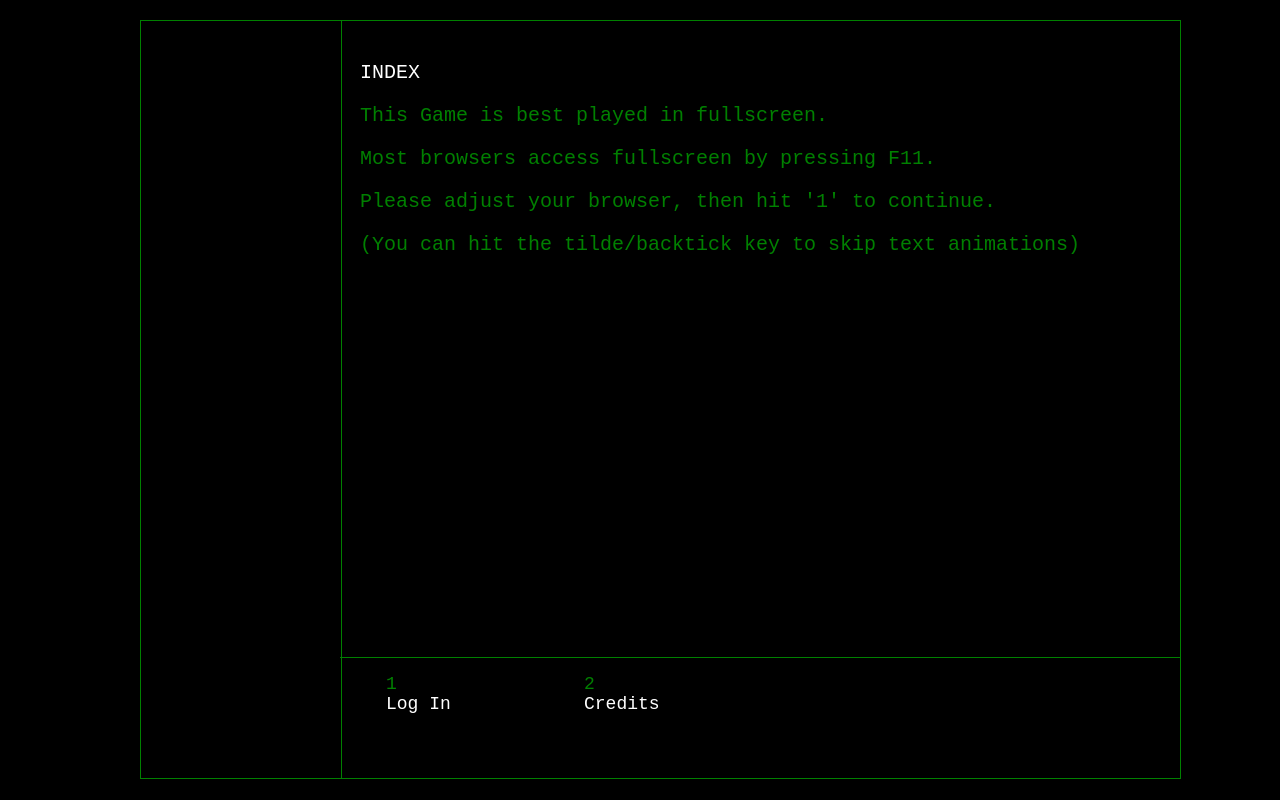
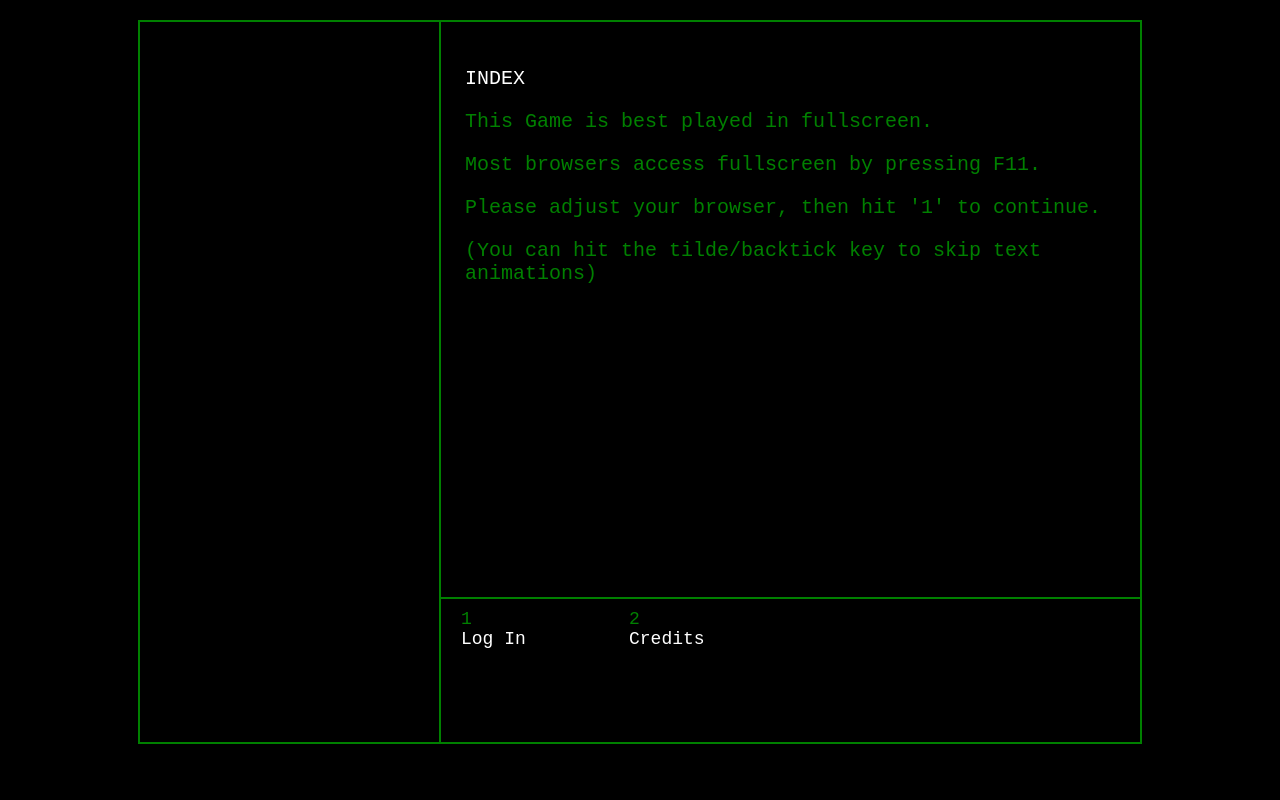
Before and after one commit to ertyseidohl/cyberpunk, a plain HTML site: page index.html in a window 1280 px wide. Drawn offline with Linux system fonts and the light colour scheme.

Commit message:
Rewrote css for main containers

```diff
--- a/Game.js
+++ b/Game.js
@@ -83,15 +83,20 @@
 					callback: null,
 					enabled: false
 				};
-				this.opt[i].element.onclick = function() {
-					game.keyListener(48 + i);
-				};
+				this.opt[i].element.onclick = function(j) {
+					return function() {
+						return game.keyListener(48 + j);
+					};
+				}(i);
 			}
+
+			this.outEl.onclick = function() {
+				this.typewriter.finish();
+			}.bind(this);
 
 			this.player = new Player();
 
 			this.setOptions({});
-			this.flow();
 		};
 	};
 
@@ -207,15 +212,6 @@
 		this.setOptions({});
 	};
 
-	Game.prototype.flow = function() {
-		var height = document.body.clientHeight;
-		var inHeight = 100;
-		var outHeight = height - 20 - 20 - 10 - 10 - 4 - 40 - inHeight;
-		this.outEl.style.height = outHeight + "px";
-		this.inEl.style.height = inHeight + "px";
-		this.playerEl.style.height = outHeight + inHeight + 10 + 10 + 1 + "px";
-	};
-
 	Game.prototype.setOptions = function(options) {
 		options = options || {};
 		for(var i = 1; i <= 4; i++) {
--- a/Typewriter.js
+++ b/Typewriter.js
@@ -1,7 +1,7 @@
 ;(function(exports) {
 var Typewriter = function() {
 	this.queue = [];
-}
+};
 
 Typewriter.prototype.push = function(element, stringObjects, delay, callback) {
 	stringObjects = __(stringObjects);
@@ -21,13 +21,13 @@ Typewriter.prototype.push = function(element, stringObjects, delay, callback) {
 
 Typewriter.prototype.clear = function() {
 	this.queue = [];
-}
+};
 
 Typewriter.prototype.finish = function() {
 	this.queue.forEach(function(a) {
 		a.finish = true;
 	});
-}
+};
 
 Typewriter.prototype.typeFunction = function() {
 	if(this.done) return;
@@ -35,7 +35,7 @@ Typewriter.prototype.typeFunction = function() {
 	while(this.delayPassed == this.delay || (this.finish && !this.done)) {
 		var obj = this.stringObjects[this.objectsIndex];
 		this.delayPassed = 0;
-		if(obj.stringIndex == 0) {
+		if(obj.stringIndex === 0) {
 			this.el = document.createElement(obj.contain);
 			if(obj.color) this.el.style.color = obj.color;
 			if(obj.font) this.el.style.fontFamily = obj.font;
@@ -55,7 +55,7 @@ Typewriter.prototype.typeFunction = function() {
 				this.el.innerHTML += obj.text;
 				obj.stringIndex += obj.text.length;
 			} else{
-				throw new Error("The 'appear' value is incorrect (index.js, 231). Text was: " + obj.text);
+				throw new Error("The 'appear' value is incorrect. Text was: " + obj.text);
 			}
 		}
 	}
@@ -65,7 +65,7 @@ Typewriter.prototype.loop = function() {
 	for(var i = 0; i < this.queue.length; i++) {
 		this.queue[i].loop();
 		if(this.queue[i].done) {
-			if(this.queue[i].callback != undefined) {
+			if(this.queue[i].callback !== undefined) {
 				this.queue[i].callback.call(game, this.queue[i]);
 			}
 			this.queue.splice(i, 1);
--- a/index.css
+++ b/index.css
@@ -1,12 +1,16 @@
-html, body{
+html{
 	margin: 0;
 	padding: 0;
+	width: 100%;
+	height: 100%;
+}
+body{
+	margin: 0;
 	width: 100%;
 	height: 100%;
 	position: relative;
 	background-color: black;
 }
-
 div{
 	margin: 0;
 	padding: 0;
@@ -14,77 +18,78 @@ div{
 	font-family: "Courier New", "Courier", monospace;
 	font-size: 20px;
 }
-
 #anim{
 	background-color: black;
 	position: absolute;
 	top: 50%;
 	left: 50%;
 }
-
 #anim2{
 	background-color: white;
 	position: absolute;
 	top: 0;
 	left: 0;
+	bottom: 0;
+	right: 0;
+}
+#console{
+	position: relative;
+	height: 90%;
+	top: 20px;
 	width: 100%;
-	height: 100%;
-
+	margin: 0px auto;
+	max-width: 1000px;
+	border: 2px solid green;
+	background-color: black;
 }
-
 #output{
-	margin: 0 auto;
-	border: 1px solid green;
-	border-left: none;
-	padding: 20px;
-	width: 800px;
-	margin-left: 200px;
+	position: absolute;
+	top: 0;
+	left: 30%;
+	bottom: 20%;
+	right: 0;
+	outline: 1px solid green;
+	padding: 2.5%;
 }
-
 #input{
-	width: 800px;
-	border: 1px solid green;
-	border-top: none;
-	border-left: none;
-	padding: 10px 20px;
-	margin: 0 auto;
-	margin-left: 200px;
+	outline: 1px solid green;
+	padding: 0;
+	position: absolute;
+	top: 80%;
+	left: 30%;
+	bottom: 0;
+	right: 0;
 }
-
 	.option{
-	width: 146px;
+		width: 18%;
 		float: left;
-	margin-left: 2.5%;
-	margin-right: 2.5%;
-	height: 90%;
-	padding: 6px;
+		margin: 0 1.5%;
+		height: 85%;
+		padding: 1.5% 1.5%;
 		color: white;
 		font-size: 18px;
 	}
-
 	.option-num{
 		display: block;
 		color: green;
 	}
-
+#player{
+	position: absolute;
+	top: 0;
+	left: 0;
+	bottom: 0;
+	right: 70%;
+	padding: 10px 20px;
+	outline: 1px solid green;
+	font-size: 16px;
+}
+	#player ul{
+		margin-left: 0;
+		padding-left: 20px;
+	}
 .clear{
 	clear: both;
 }
-
-#console{
-	width: 1000px;
-	margin: 0px auto;
-	padding: 20px;
-}
-
-#player{
-	float: left;
-	width: 160px;
-	padding: 20px;
-	border: 1px solid green;
-	font-size: 16px;
-}
-
 input{
 	background-color: black;
 	margin: 0;
@@ -94,13 +99,7 @@ input{
 	font-family: "Courier New", "Courier", monospace;
 	color: green;
 }
-
 .heavy{
 	font-size: 1.2em;
 	font-weight: bold;
 }
-
-#player ul{
-	margin-left: 0;
-	padding-left: 20px;
-}
--- a/index.js
+++ b/index.js
@@ -35,7 +35,3 @@ function onReady ( callback ) {
 }
 
 onReady(init);
-
-window.addEventListener('resize', function(event) {
-  game.flow();
-});
--- a/script.js
+++ b/script.js
@@ -187,7 +187,7 @@
 					contain: "h4"
 				},
 				{
-					text: "Jorge Seidel"
+					text: "Jorge Seidel, Levi Satter"
 				}
 			],
 			options: [
@@ -242,13 +242,13 @@
 			color: "blue",
 			text: [
 				"To: __NAME_UC__",
-				"From: JANUS",
+				"From: JASON LANDES",
 				"Subject: HELP PLEASE",
-				"I'M TRAPPED IN ROOM S229 IN SUB-BASEMENT 2. IS ANYONE STILL AROUND? I'VE TRIED CALLING SECURITY BUT THEY AREN'T ANSWERING.",
+				"I'M TRAPPED IN ROOM S429 IN Sub-Basement 4. IS ANYONE STILL AROUND? I'VE TRIED CALLING SECURITY BUT THEY AREN'T ANSWERING.",
 				"I KNOW THIS IS TOTALLY AGAINST POLICY, BUT THERE'S A SPARE KEYCARD IN MY DESK (ROOM 2206) IN THE THIRD DRAWER DOWN THAT WILL GET YOU INTO THE BASEMENT.",
 				"I'VE BEEN DOWN HERE A LONG TIME ALREADY AND I REALLY DON'T WANT TO BE HERE UNTIL MONDAY!",
 				"PLEASE HELP ME!",
-				"JANUS"
+				"JASON"
 			],
 			options: [
 				{
@@ -257,7 +257,7 @@
 				},
 				{
 					text: "Go to Elevator",
-					state: "mizumo_elevator_locked"
+					state: "mizumo_elevator_call"
 				},
 				{
 					text: "Ignore Message",
@@ -291,7 +291,7 @@
 					state: "mizumo_room_2206_examine"
 				},
 				{
-					condition: function() {return !(game.player.has(game.items.sb2_keycard));},
+					condition: function() {return !(game.player.has(game.items.sb4_keycard));},
 					text: "Get Keycard",
 					state: "mizumo_room_2206_keycard"
 				},
@@ -302,7 +302,7 @@
 				},
 				{
 					text: "Go to Elevator",
-					state: "mizumo_elevator_locked"
+					state: "mizumo_elevator_call"
 				}
 			]
 		},
@@ -318,7 +318,7 @@
 			],
 			options: [
 				{
-					condition: function() {return !(game.player.has(game.items.sb2_keycard));},
+					condition: function() {return !(game.player.has(game.items.sb4_keycard));},
 					text: "Get Keycard",
 					state: "mizumo_room_2206_keycard"
 				},
@@ -329,7 +329,7 @@
 				},
 				{
 					text: "Go to Elevator",
-					state: "mizumo_elevator_locked"
+					state: "mizumo_elevator_call"
 				}
 			]
 		},
@@ -391,10 +391,10 @@
 				{
 					condition: function() {return game.player.location == "Mizumo HQ, room 2206";},
 					text: "Go to Elevator",
-					state: "mizumo_elevator_locked"
+					state: "mizumo_elevator_call"
 				},
 				{
-					condition: function() {return game.player.location == "Mizumo HQ, room 2206" && !(game.player.has(game.items.sb2_keycard));},
+					condition: function() {return game.player.location == "Mizumo HQ, room 2206" && !(game.player.has(game.items.sb4_keycard));},
 					text: "Get Keycard from Desk",
 					state: "mizumo_room_2206_keycard"
 				},
@@ -437,10 +437,10 @@
 				{
 					condition: function() {return game.player.location == "Mizumo HQ, room 2206";},
 					text: "Go to Elevator",
-					state: "mizumo_elevator_locked"
+					state: "mizumo_elevator_call"
 				},
 				{
-					condition: function() {return game.player.location == "Mizumo HQ, room 2206" && !(game.player.has(game.items.sb2_keycard));},
+					condition: function() {return game.player.location == "Mizumo HQ, room 2206" && !(game.player.has(game.items.sb4_keycard));},
 					text: "Get Keycard from Desk",
 					state: "mizumo_room_2206_keycard"
 				},
@@ -469,7 +469,7 @@
 			],
 			options: [
 				{
-					condition: function() {return game.player.location == "Mizumo HQ, room 2206" && !(game.player.has(game.items.sb2_keycard));},
+					condition: function() {return game.player.location == "Mizumo HQ, room 2206" && !(game.player.has(game.items.sb4_keycard));},
 					//player is in downstairs office, no keycard
 					text: "Get Keycard from Desk",
 					state: "mizumo_room_2206_keycard",
@@ -477,13 +477,13 @@
 				{
 					condition: function() {return game.player.location == "Mizumo HQ, room 2206";},
 					text: "Go to Elevator",
-					state: "mizumo_elevator_locked"
+					state: "mizumo_elevator_call"
 				},
 				{
 					condition: function() {return game.player.location == "Mizumo HQ, room 2503";},
 					//player is in their own office
 					text: "Ignore the message - go home",
-					state: "mizumo_elevator_locked"
+					state: "mizumo_elevator_call"
 				},
 				{
 					condition: function() {return game.player.location == "Mizumo HQ, room 2503";},
@@ -497,31 +497,31 @@
 		mizumo_room_2206_keycard: {
 			location: 'Mizumo HQ, room 2206',
 			callfore: function() {
-				game.player.get(game.items.sb2_keycard);
+				game.player.get(game.items.sb4_keycard);
 			},
 			text: [
-				"You pick up the keycard. It looks like your own, except their department code is \"AIRT\", which you've never heard of. The name on the keycard is \"Jason Landes\".",
+				"You pick up the keycard. It looks like your own, except their department code is \"AIRT\", which you've never heard of. The name on the keycard is \"Jason Landes\"."
 			],
 			options: [
 				{
 					text: "Put the keycard back and go home",
 					callback: function() {
-						game.player.lose(game.items.sb2_keycard);
+						game.player.lose(game.items.sb4_keycard);
 					},
 					state: "mizumo_leaving"
 				},
 				{
-					text: "Go help the trapped person",
-					state: "mizumo_elevator_locked"
+					text: "Go help Jason",
+					state: "mizumo_elevator_call"
 				}
 			]
 		},
-		mizumo_elevator_locked: {
+		mizumo_elevator_call: {
 			location: 'Mizumo HQ, Service Elevator 07b',
 			text: [
-				"You press the button to call an elevator, and one immediately opens behind you."
-				//todo
-
+				"You press the button to call an elevator. The door directly behind you opens with a small \"ding!\"",
+				"As you step into the elevator, the small security camera in the corner whines quietly, obscured by semi-opaque glass.",
+				"Mizumo HQ uses smart elevators - the usual button panel is replaced by a touchscreen. There is also a keycard access panel installed just above the controls."
 			],
 			options: [
 				{
@@ -539,7 +539,7 @@
 					state: "mizumo_return_to_desk"
 				},
 				{
-					condition: function() {return (game.player.has(game.items.sb2_keycard));},
+					condition: function() {return (game.player.has(game.items.sb4_keycard));},
 					text: "Use Mizumo Keycard",
 					state: "mizumo_elevator_unlocked"
 				}
@@ -548,7 +548,7 @@
 		mizumo_elevator_unlocked: {
 			location: 'Mizumo HQ, Service Elevator 07b',
 			text: [
-				"The lock icon on the button for sub-basement 2 disappears."
+				"The lock icon on the button for Sub-Basement 4 disappears."
 			],
 			options: [
 				{
@@ -556,8 +556,8 @@
 					state: "mizumo_room_2206"
 				},
 				{
-					text: "Go to Sub-Basement 2",
-					state: "mizumo_sb2_arrive"
+					text: "Go to Sub-Basement 4",
+					state: "mizumo_sb4_arrive"
 				},
 				{
 					text: "Go to ground floor and leave",
@@ -595,15 +595,15 @@
 				}
 			]
 		},
-		mizumo_sb2_arrive: {
-			location: "Mizumo HQ, Sub-Basement 2",
+		mizumo_sb4_arrive: {
+			location: "Mizumo HQ, Sub-Basement 4",
 			checkpoint: {
 				callback: function() {
 					game.player.name = "debug";
 				},
 				player_required_inventory: [
 					game.items.smartphone,
-					game.items.sb2_keycard
+					game.items.sb4_keycard
 				],
 				player_optional_inventory: [
 					//none
@@ -616,7 +616,7 @@
 					"mizumo_opsec_called",
 					"mizumo_2206_snooped"
 				],
-				script_state: "mizumo_sb2_arrive"
+				script_state: "mizumo_sb4_arrive"
 			},
 			text: [
 				"You step out of the elevator into a dark hallway. A light, alerted somehow to your presence, flickers on behind a door to your right.",
@@ -626,16 +626,16 @@
 			options: [
 				{
 					text: "Go through the door to the right",
-					state: "mizumo_sb2_rooms"
+					state: "mizumo_sb4_rooms"
 				},
 				{
 					text: "Look around a little more",
-					state: "mizumo_sb2_elevator"
+					state: "mizumo_sb4_elevator"
 				}
 			]
 		},
-		mizumo_sb2_elevator: {
-			location: 'Mizumo HQ, Sub-Basement 2',
+		mizumo_sb4_elevator: {
+			location: 'Mizumo HQ, Sub-Basement 4',
 			text: [
 				"You notice the elvator doors shut behind you with a sudden snap. The lights buzz on and off.",
 				"You hear the elevator begin to rise behind you."
@@ -643,11 +643,11 @@
 			options: [
 				{
 					text: "Call the elevator",
-					state: "mizumo_sb2_call_elevator"
+					state: "mizumo_sb4_call_elevator"
 				},
 				{
 					text: "Walk through the door to your right",
-					state: "mizumo_sb2_arrive"
+					state: "mizumo_sb4_arrive"
 				},
 				{
 					text: "Look around near the elevator",
@@ -655,13 +655,13 @@
 				},
 				{
 					text: "Use your cell phone and call for help",
-					state: "mizumo_sb2_cellphone",
-					condition: function() {return !game.player.has(game.events.use_sb2_cellphone);}
+					state: "mizumo_sb4_cellphone",
+					condition: function() {return !game.player.has(game.events.use_sb4_cellphone);}
 				}
 			]
 		},
-		mizumo_sb2_call_elevator: {
-			location: 'Mizumo HQ, Sub-Basement 2',
+		mizumo_sb4_call_elevator: {
+			location: 'Mizumo HQ, Sub-Basement 4',
 			text: [
 				"You press the call elevator button, but it doesn't respond. Only now do you realize the folly of going to the same place where someone just said they were trapped.",
 				"There must be an emergency exit stairwell somewhere, but you don't know where. You turn on your cell phone flashlight."
@@ -669,7 +669,7 @@
 			options: [
 				{
 					text: "Go to the door on your right",
-					state: "mizumo_sb2_arrive"
+					state: "mizumo_sb4_arrive"
 				},
 				{
 					text: "Look around near the elevator",
@@ -677,13 +677,13 @@
 				},
 				{
 					text: "Use your cell phone and call for help",
-					state: "mizumo_sb2_cellphone",
-					condition: function() {return !game.player.has(game.events.use_sb2_cellphone);}
+					state: "mizumo_sb4_cellphone",
+					condition: function() {return !game.player.has(game.events.use_sb4_cellphone);}
 				}
 			]
 		},
 		electrical_box: {
-			location: 'Mizumo HQ, Sub-Basement 2',
+			location: 'Mizumo HQ, Sub-Basement 4',
 			text: [
 				"There is an older electrical box mounted on the wall to the left of the elevator, buzzing softly.",
 				"You can see a fresh handprint in the thin layer of dust on top."
@@ -696,12 +696,12 @@
 				},
 				{
 					text: "Go to the door on your right",
-					state: "mizumo_sb2_arrive"
+					state: "mizumo_sb4_arrive"
 				}
 			]
 		},
 		electrical_box_interior: {
-			location: 'Mizumo HQ, Sub-Basement 2',
+			location: 'Mizumo HQ, Sub-Basement 4',
 			text: [
 				"You find what seems to be a fresh piece of paper folded atop a small toolbox behind some wires...",
 				{
@@ -725,7 +725,7 @@
 					font: "serif"
 				},
 				{
-					text: "This will prevent the elevators from being called from sb2 and sb1 - you'll need to take the stairs. Make sure everyone is out of the office first.",
+					text: "This will prevent the elevators from being called from sb4 and sb3 - you'll need to take the stairs. Make sure everyone is out of the office first.",
 					color: "brown",
 					font: "serif"
 				},
@@ -734,16 +734,16 @@
 			options: [
 				{
 					text: "Go through the door on your right",
-					state: "mizumo_sb2_rooms"
+					state: "mizumo_sb4_rooms"
 				},
 				{
 					text: "Take the multitool",
-					state: "mizumo_sb2_multitool"
+					state: "mizumo_sb4_multitool"
 				}
 			]
 		},
-		mizumo_sb2_multitool: {
-			location: 'Mizumo HQ, Sub-Basement 2',
+		mizumo_sb4_multitool: {
+			location: 'Mizumo HQ, Sub-Basement 4',
 			text: [
 				"You pick up a small multitool, maybe it will come in handy later?"
 			],
@@ -753,33 +753,33 @@
 			options: [
 				{
 					text: "Go through the door on your right",
-					state: "mizumo_sb2_rooms"
+					state: "mizumo_sb4_rooms"
 				}
 			]
 		},
-		mizumo_sb2_rooms: {
-			location: 'Mizumo HQ, Sub-Basement 2',
+		mizumo_sb4_rooms: {
+			location: 'Mizumo HQ, Sub-Basement 4',
 			text: [
 				"You come to a junction with several doors."
 			],
 			options: [
 				{
 					text: "Return to the elevator",
-					state: "mizumo_sb2_elevator"
+					state: "mizumo_sb4_elevator"
 				},
 				{
-					text: "Enter room S228",
-					state: "mizumo_sb2_lockeddoor"
+					text: "Enter room S428",
+					state: "mizumo_sb4_rm28"
 				},
 				{
-					text: "Enter room S229",
-					state: "mizumo_sb2_rm229"
+					text: "Enter room S429",
+					state: "mizumo_sb4_rm29_pre"
 				},
 				{
-					text: "Enter room S230",
-					state: "mizumo_sb2_rm230"
+					text: "Enter room S430",
+					state: "mizumo_sb4_rm30"
 				}
 			]
 		},
-	}
+	};
 })(game);
```
Lines whose indentation alone changed are shown as unchanged.
